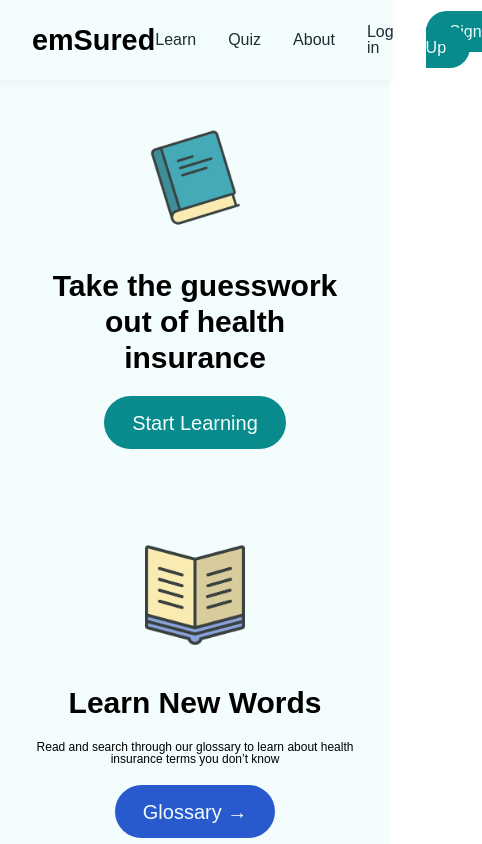
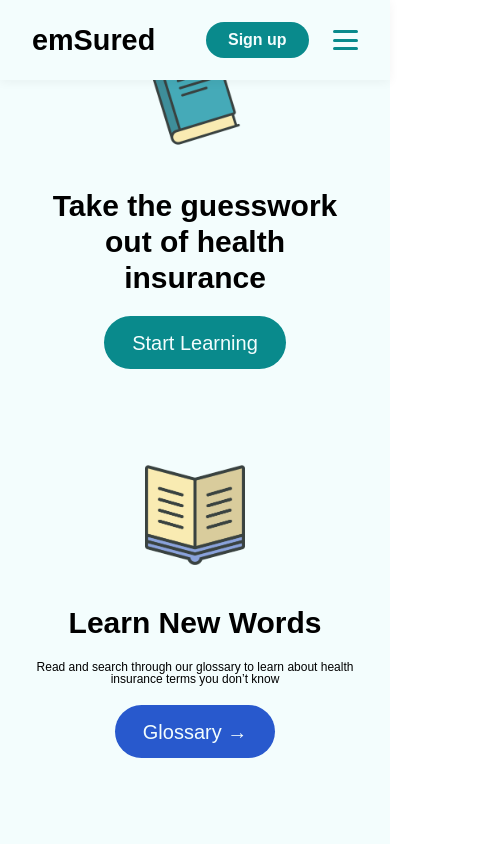
Before and after one commit to UW-INFO442-SP25/emSure-CTRLFreaks, a React (Vite) app in the folder emSure/: page / in a window 390 px wide. Shown: the top 844 px of the page, 482 px wide, since content can reach past the window. Built offline with nearby package versions, Linux system fonts and the light colour scheme; no server answers; a web font is replaced by a local one.

Commit message:
mobile navbar

```diff
--- a/emSure/src/components/navBar.jsx
+++ b/emSure/src/components/navBar.jsx
@@ -1,4 +1,4 @@
-import React, { useEffect, useState } from 'react';
+import React, { useEffect, useState, useRef } from 'react';
 import { Link, useNavigate, useLocation } from 'react-router-dom';
 import { auth } from '../firebase';
 import { onAuthStateChanged, signOut } from 'firebase/auth';
@@ -6,14 +6,39 @@ import { onAuthStateChanged, signOut } from 'firebase/auth';
 export default function Navbar() {
   const [user, setUser] = useState(null);
   const [showDropdown, setShowDropdown] = useState(false);
+  const [menuOpen, setMenuOpen] = useState(false);
   const navigate = useNavigate();
   const location = useLocation();
+
+  const dropdownRef = useRef(null);
+  const menuRef = useRef(null);
 
   useEffect(() => {
     const unsubscribe = onAuthStateChanged(auth, (currentUser) => {
       setUser(currentUser || null);
     });
     return () => unsubscribe();
+  }, []);
+
+  useEffect(() => {
+    const handleClickOutside = (e) => {
+      if (
+        dropdownRef.current && !dropdownRef.current.contains(e.target) &&
+        !e.target.classList.contains('profile-icon')
+      ) {
+        setShowDropdown(false);
+      }
+
+      if (
+        menuRef.current && !menuRef.current.contains(e.target) &&
+        !e.target.closest('.hamburger')
+      ) {
+        setMenuOpen(false);
+      }
+    };
+
+    document.addEventListener('mousedown', handleClickOutside);
+    return () => document.removeEventListener('mousedown', handleClickOutside);
   }, []);
 
   const handleLogout = async () => {
@@ -26,6 +51,10 @@ export default function Navbar() {
     setShowDropdown(prev => !prev);
   };
 
+  const toggleMenu = () => {
+    setMenuOpen(prev => !prev);
+  };
+
   return (
     <nav className="navbar">
       <div className="navbar-container">
@@ -34,38 +63,35 @@ export default function Navbar() {
         </div>
 
         <div className="navbar-right">
-          <ul className="nav-menu">
+          <ul ref={menuRef} className={`nav-menu ${menuOpen ? 'show-menu' : ''}`}>
             <li className="nav-item">
               <Link to="/glossary" className={location.pathname === "/glossary" ? "active-nav-link" : ""}>Learn</Link>
             </li>
-
             <li className="nav-item">
               <Link to="/quiz" className={location.pathname === "/quiz" ? "active-nav-link" : ""}>Quiz</Link>
             </li>
-
             <li className="nav-item">
               <Link to="/about" className={location.pathname === "/about" ? "active-nav-link" : ""}>About</Link>
             </li>
-
-            {!user ? (
-              <>
+            {!user && (
               <li className="nav-item">
                 <Link to="/login" className={location.pathname === "/login" ? "active-nav-link" : ""}>Log in</Link>
               </li>
+            )}
+          </ul>
 
-                <li className="nav-item">
-                  <Link to="/signup" className={`sign-up-btn ${location.pathname === "/signup" ? "active-nav-link" : ""}`}>Sign Up</Link>
-                </li>
-              </>
+          {!user ? (
+            <Link to="/signup" className={`sign-up-btn ${location.pathname === "/signup" ? "active-nav-link" : ""}`}>
+              Sign up
+            </Link>
           ) : (
-              <li className="nav-item profile-container">
+            <div className="profile-container" ref={dropdownRef}>
               <img
                 src="/imgs/PFP.png"
                 alt="Profile"
                 className="profile-icon"
                 onClick={toggleDropdown}
               />
-
               {showDropdown && (
                 <div className="dropdown-menu">
                   <Link
@@ -78,9 +104,14 @@ export default function Navbar() {
                   <button className="logout-button" onClick={handleLogout}>Log out</button>
                 </div>
               )}
-              </li>
+            </div>
           )}
-          </ul>
+
+          <div className={`hamburger ${menuOpen ? 'open' : ''}`} onClick={toggleMenu}>
+            <span className="hamburger-line"></span>
+            <span className="hamburger-line"></span>
+            <span className="hamburger-line"></span>
+          </div>
         </div>
       </div>
     </nav>
--- a/emSure/src/index.css
+++ b/emSure/src/index.css
@@ -444,14 +444,14 @@ p {
 
 /* NAVBAR STYLING */
 .navbar {
-    position: sticky;
+    position: fixed;
     top: 0;
     left: 0;
     width: 100%;
     height: 80px;
     background-color: var(--white);
     box-shadow: 0 2px 10px rgba(0, 0, 0, 0.05);
-    z-index: 100;
+    z-index: 1000;
   }
 
   .navbar-container {
@@ -483,6 +483,7 @@ p {
   .navbar-right {
     display: flex;
     align-items: center;
+    gap: 1.5rem;
   }
 
   .nav-menu {
@@ -490,6 +491,7 @@ p {
     list-style: none;
     align-items: center;
     gap: 2rem;
+    transition: max-height 0.3s ease-in-out;
   }
 
   .nav-item a {
@@ -505,20 +507,21 @@ p {
   }
 
   .active-nav-link {
-    color: var(--primary-color-darker) !important;
-    font-weight: 900;
-  }
-
+    color: var(--primary-color-darker);
+  }
 
   .sign-up-btn {
     background-color: var(--primary-color);
     color: var(--white) !important;
-    padding: 0.75rem 1.5rem;
-    border-radius: 2rem;
+    padding: 0.6rem 1.4rem;
+    border-radius: 999px;
+    font-weight: 600;
+    font-size: 1rem;
+    text-decoration: none !important;
   }
 
   .sign-up-btn:hover {
-    background-color: var(--secondary-color-darker);
+    background-color: var(--primary-color-darker);
     color: var(--white) !important;
   }
 
@@ -527,28 +530,27 @@ p {
   }
 
   .profile-icon {
-    width: 70px;
-    height:70px;
+    width: 50px;
+    height: 50px;
     border-radius: 100%;
     object-fit: cover;
     cursor: pointer;
-    padding: 4px;
   }
 
   .dropdown-menu {
     position: absolute;
-    top: 60px;
-    left: 0;
+    top: 50px;
+    right: 0;
     background-color: var(--white);
-    border: 1.5px solid var(--primary-color);
+    border: 1px solid var(--primary-color);
     border-radius: 12px;
     padding: 1rem;
     width: 160px;
     box-shadow: 0 4px 8px rgba(0, 0, 0, 0.08);
     display: flex;
-    flex-direction:column;
-    align-items:flex-start;
-    z-index: 200;
+    flex-direction: column;
+    align-items: flex-start;
+    z-index: 2000;
   }
 
   .dropdown-title {
@@ -574,8 +576,69 @@ p {
     background-color: var(--primary-color-darker);
   }
 
-
-/* NavBar styling - ENDING */
+  .hamburger {
+    display: none;
+    flex-direction: column;
+    justify-content: space-between;
+    width: 25px;
+    height: 20px;
+    cursor: pointer;
+    z-index: 3001;
+  }
+
+  .hamburger-line {
+    height: 3px;
+    width: 100%;
+    background-color: var(--primary-color);
+    border-radius: 2px;
+    transition: all 0.3s ease;
+  }
+
+
+  .hamburger.open .hamburger-line:nth-child(1) {
+    transform: rotate(45deg) translate(5.5px, 6px);
+  }
+
+  .hamburger.open .hamburger-line:nth-child(2) {
+    opacity: 0;
+  }
+
+  .hamburger.open .hamburger-line:nth-child(3) {
+    transform: rotate(-45deg) translate(5.8px, -7px);
+  }
+
+  /* navbar mobile */
+  @media (max-width: 900px) {
+    .nav-menu {
+      position: absolute;
+      top: 80px;
+      right: 0;
+      flex-direction: column;
+      align-items: flex-start;
+      width: 100%;
+      max-height: 0;
+      overflow: hidden;
+      background-color: var(--white);
+      padding: 0 2rem;
+      box-shadow: 0 4px 12px rgba(0, 0, 0, 0.1);
+      transition: max-height 0.3s ease-in-out, padding 0.3s ease-in-out;
+    }
+
+    .nav-menu.show-menu {
+      max-height: 400px;
+      padding: 1rem 2rem;
+    }
+
+    .hamburger {
+      display: flex;
+    }
+  }
+
+/* Navbar - ENDING */
+
+
+
+
 
 /* Quiz Page - BEGINNING */
 .quiz-body {
```
Lines whose indentation alone changed are shown as unchanged.
